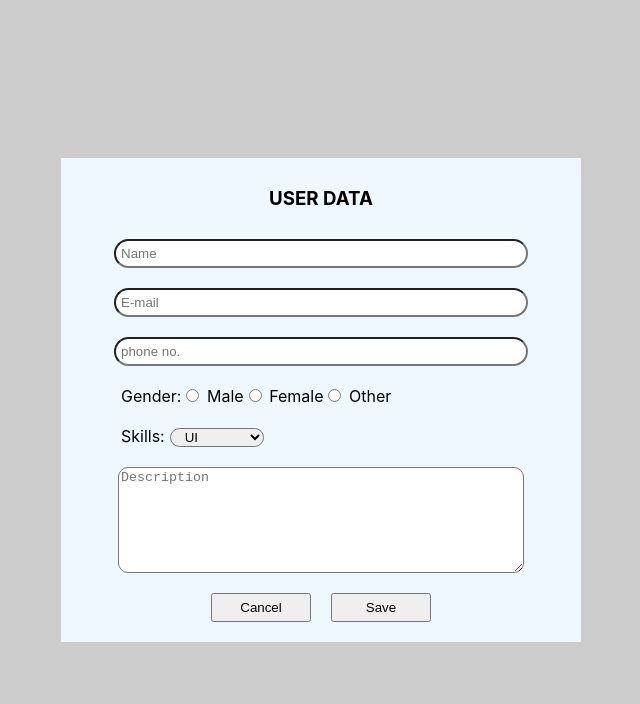
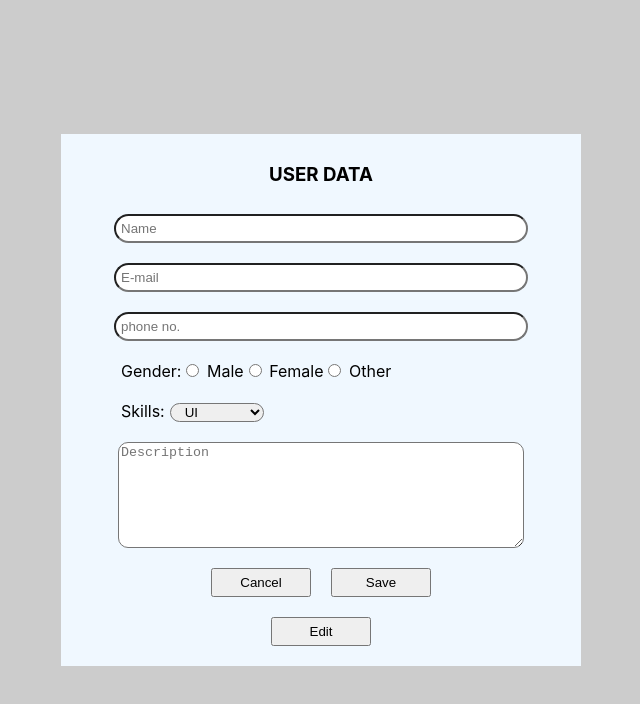
Before and after one commit to shrutilpu/UserdataForm, a React (Create React App) app: page / in a window 1280 px wide. Shown: the top 704 px of the page, without its empty margins (319-959 px from the left). Built offline with nearby package versions, Linux system fonts and the light colour scheme.

Commit message:
editing done

```diff
--- a/src/App.css
+++ b/src/App.css
@@ -4,7 +4,7 @@
   align-items: center;
   background-color: #ccc;
   height: 100vh;
-
+  width: 100%;
 }
 
 .Form{
--- a/src/App.js
+++ b/src/App.js
@@ -1,66 +1,13 @@
-import React,{useState} from 'react';
+import React from 'react';
 import './App.css';
-import {useForm} from 'react-hook-form';
-import axios from 'axios';
+import Form from './Form';
 
 function App() {
-  const {register,handleSubmit,errors} = useForm();
 
-  const [name,setName] = useState();
-  const [email,setEmail] = useState();
-  const [phone,setPhone] = useState();
-  const [gender,setGenader] = useState();
-  const [desc,setDesc] = useState();
-  const [skill,setSkill] = useState();
-  const onSubmitHandler =(data)=>{
-
-    setName("");
-    setPhone("");
-    setGenader("");
-    setEmail("");
-    setDesc("");
-    setSkill("");
-     axios.post("https://userdata-4e250.firebaseio.com/data.json",data).then(res=>{
-       return alert("Saved successfully");
-     }).catch(e=>console.log(e.message));
-  }
   return (
     <div className="App">
 
-     <form name="UserData" className="Form" onSubmit={handleSubmit(onSubmitHandler)}>
-      <h3>USER DATA</h3>
-       <input type="text" placeholder="Name" name="Name" ref={register({required:true})} value={name} onChange={e=>setName(e.target.value)}/>
-       {errors.Name && <p>please enter your name</p>}
-
-       <input type="email" placeholder="E-mail" name="Email" ref={register({required:true})} value={email} onChange={e=>setEmail(e.target.value)}/>
-       {errors.Email && <p>please enter valid email id</p>}
-
-       <input type="number" placeholder="phone no." name="phone" ref={register({required:true, maxLength:10 ,minLength:10})} value={phone} onChange={e=>setPhone(e.target.value)}/>
-       {errors.phone && <p>please enter correct mobile number</p>}
-
-     <div className="Radiobtn">
-       <label>Gender:</label>
-        <input type="radio" value="Male" name="gender" ref={register({required:true})} checked={gender==="Male"} onChange={e=>setGenader(e.target.value)}/> Male
-        <input type="radio" value="Female" name="gender" ref={register({required:true})} checked={gender==="Female"} onChange={e=>setGenader(e.target.value)}/> Female
-        <input type="radio" value="Other" name="gender" ref={register({required:true})} checked={gender==="Other"} onChange={e=>setGenader(e.target.value)}/> Other
-     </div>
-     {errors.gender && <p>choose your gender</p>}
-     <div className="Skills">
-       <label>Skills:</label>
-     <select name="skills" ref={register({required:true})} value={skill} onChange={e=>setSkill(e.target.value)}>
-         <option value="UI">UI</option>
-         <option value="Ux">UX</option>
-         <option value="Backend">Backend</option>
-         <option value="CSS">CSS</option>
-       </select>
-     </div>
-       <textarea name="Description" placeholder="Description" className="Text" ref={register} value={desc} onChange={e=>setDesc(e.target.value)}/>
-       <div className="btn">
-         <button type="reset">Cancel</button>
-       <button type="submit">Save</button>
-       </div>
-
-     </form>
+     <Form/>
     </div>
   );
 }
--- /dev/null
+++ b/src/Form.js
@@ -0,0 +1,81 @@
+import React,{useState} from 'react';
+import './App.css';
+import {useForm} from 'react-hook-form';
+import axios from 'axios';
+
+function Form() {
+  const {register,handleSubmit,errors} = useForm();
+
+  const [name,setName] = useState();
+  const [email,setEmail] = useState();
+  const [phone,setPhone] = useState();
+  const [gender,setGenader] = useState();
+  const [desc,setDesc] = useState();
+  const [skill,setSkill] = useState();
+
+
+  const onSubmitHandler =(data)=>{
+
+    setName("");
+    setPhone("");
+    setGenader("");
+    setEmail("");
+    setDesc("");
+    setSkill("");
+     axios.put("https://userdata-4e250.firebaseio.com/data/-MIyVEb1RGR0huahnEtB.json",data).then(res=>{
+       return alert("Saved successfully");
+     }).catch(e=>console.log(e.message));
+  }
+  const EditDataHandler =()=>{
+         axios.get("https://userdata-4e250.firebaseio.com/data/-MIyVEb1RGR0huahnEtB.json").then(res=>{
+             setPhone(res.data.phone);
+             setSkill(res.data.skills);
+             setName(res.data.Name);
+             setGenader(res.data.gender);
+             setEmail(res.data.Email);
+             setDesc(res.data.Description);
+             return console.log(res.data.Name);
+         }).catch(e=>alert(e.message))
+  }
+  return (
+    <div className="App">
+
+     <form name="UserData" className="Form" onSubmit={handleSubmit(onSubmitHandler)}>
+      <h3>USER DATA</h3>
+       <input type="text" placeholder="Name" name="Name" ref={register({required:true})} value={name} onChange={e=>setName(e.target.value)}/>
+       {errors.Name && <p>please enter your name</p>}
+
+       <input type="email" placeholder="E-mail" name="Email" ref={register({required:true})} value={email} onChange={e=>setEmail(e.target.value)}/>
+       {errors.Email && <p>please enter valid email id</p>}
+
+       <input type="number" placeholder="phone no." name="phone" ref={register({required:true, maxLength:10 ,minLength:10})} value={phone} onChange={e=>setPhone(e.target.value)}/>
+       {errors.phone && <p>please enter correct mobile number</p>}
+
+     <div className="Radiobtn">
+       <label>Gender:</label>
+        <input type="radio" value="Male" name="gender" ref={register({required:true})} checked={gender==="Male"} onChange={e=>setGenader(e.target.value)}/> Male
+        <input type="radio" value="Female" name="gender" ref={register({required:true})} checked={gender==="Female"} onChange={e=>setGenader(e.target.value)}/> Female
+        <input type="radio" value="Other" name="gender" ref={register({required:true})} checked={gender==="Other"} onChange={e=>setGenader(e.target.value)}/> Other
+     </div>
+     {errors.gender && <p>choose your gender</p>}
+     <div className="Skills">
+       <label>Skills:</label>
+     <select name="skills" ref={register({required:true})} value={skill} onChange={e=>setSkill(e.target.value)}>
+         <option value="UI">UI</option>
+         <option value="Ux">UX</option>
+         <option value="Backend">Backend</option>
+         <option value="CSS">CSS</option>
+       </select>
+     </div>
+       <textarea name="Description" placeholder="Description" className="Text" ref={register} value={desc} onChange={e=>setDesc(e.target.value)}/>
+       <div className="btn">
+         <button type="reset">Cancel</button>
+       <button type="submit">Save</button>
+       </div>
+       <button onClick={EditDataHandler}>Edit</button>
+     </form>
+    </div>
+  );
+}
+
+export default Form;
```
